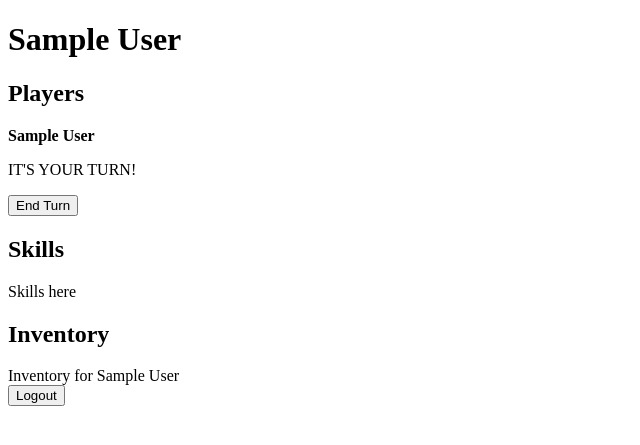
After one commit to erikhuck/role-play-adventure, a Flask app: page / in a window 1280 px wide. The commit adds this page. Shown: the top 445 px of the page, without its empty margins (0-640 px from the left). Run offline with Flask 3, Linux system fonts and the light colour scheme; the visitor is signed in with stand-in values (Sample User, id 1); some libraries are stand-ins or nearby versions.

Commit message:
Enables turn taking and provides a home screen for each player

```diff
--- a/app.py
+++ b/app.py
@@ -1,5 +1,6 @@
 from flask import Flask
-from models import db
+from lib.database import db
+from lib.socket import socketio
 from routes.auth import auth_bp
 from routes.main import main_bp
 
@@ -8,7 +9,7 @@ app = Flask(__name__)
 app.secret_key = 'supersecretkey'
 app.config['SQLALCHEMY_DATABASE_URI'] = 'sqlite:///data.db'
 app.config['SQLALCHEMY_TRACK_MODIFICATIONS'] = False
-
+socketio.init_app(app)
 db.init_app(app)
 
 # Register blueprints
--- /dev/null
+++ b/lib/socket.py
@@ -0,0 +1,3 @@
+from flask_socketio import SocketIO
+
+socketio = SocketIO()
--- /dev/null
+++ b/lib/turns.py
@@ -0,0 +1,24 @@
+from lib.socket import socketio
+
+
+class TurnManager:
+    current_turn = 0
+    player_names = list[str]()
+
+    @classmethod
+    def add_player(cls, player_name: str):
+        if player_name not in cls.player_names:
+            cls.player_names.append(player_name)
+            socketio.emit('reload')
+
+    @classmethod
+    def drop_player(cls, player_name: str):
+        if player_name in cls.player_names:
+            cls.player_names.remove(player_name)
+            cls.current_turn = 0
+            socketio.emit('reload')
+
+    @classmethod
+    def next_turn(cls):
+        cls.current_turn = (cls.current_turn + 1) % len(cls.player_names)
+        socketio.emit('reload')
--- a/routes/__init__.py
+++ b/routes/__init__.py
@@ -1,5 +1,4 @@
 from flask import Blueprint
 
-# Create and export blueprints
 auth_bp = Blueprint('auth', __name__, url_prefix='/auth')
 main_bp = Blueprint('main', __name__)
--- a/routes/main.py
+++ b/routes/main.py
@@ -1,10 +1,21 @@
 from flask import render_template, session, redirect, url_for
+from lib.turns import TurnManager
+from lib.socket import socketio
 from routes import main_bp
 
 
 @main_bp.route('/')
 def home():
     if 'player_name' in session:
-        return render_template('home.html', player_name=session['player_name'])
+        player_name = session['player_name']
+        TurnManager.add_player(player_name)
+        return render_template(
+            'home.html', player_name=player_name, player_names=TurnManager.player_names,
+            current_turn=TurnManager.current_turn)
     else:
         return redirect(url_for('auth.login'))
+
+
+@socketio.on('next_turn')
+def next_turn():
+    TurnManager.next_turn()
--- /dev/null
+++ b/static/websocket.js
@@ -0,0 +1,14 @@
+// noinspection JSUnresolvedReference
+// noinspection JSUnresolvedReference
+const socket = io();
+
+socket.on('reload', function(_) {
+    location.reload();  // Reload the page to reflect the updated turn
+});
+
+const endTurnButton = document.getElementById('end-turn-btn')
+if (endTurnButton) {
+    endTurnButton.onclick = function() {
+        socket.emit('next_turn');
+    }
+}
--- a/templates/home.html
+++ b/templates/home.html
@@ -5,6 +5,15 @@
 </head>
 <body>
     <h1>{{ player_name }}</h1>
+    <h2>Players</h2>
+    {% for player_name in player_names %}
+        {% if loop.index0 == current_turn %} <b>{{ player_name }}</b> {% else %} {{ player_name }} {% endif %}
+    {% endfor %}
+    <div>
+        {% if player_names[current_turn] == player_name %}
+            <p>IT'S YOUR TURN!</p>
+            <button id="end-turn-btn">End Turn</button>
+            </div>
             <h2>Skills</h2>
             <div>
                 {% include 'skills.html' %}
@@ -13,8 +22,14 @@
             <div>
                 {% include 'inventory.html' %}
             </div>
+        {% else %}
+            <p>It's {{ player_names[current_turn] }}'s turn</p>
+        {% endif %}
     <form action="{{ url_for('auth.logout') }}">
         <button type="submit">Logout</button>
     </form>
+    <!--suppress JSUnresolvedLibraryURL -->
+    <script src="https://cdnjs.cloudflare.com/ajax/libs/socket.io/4.0.0/socket.io.js"></script>
+    <script src="{{ url_for('static', filename='websocket.js') }}"></script>
 </body>
 </html>
--- /dev/null
+++ b/templates/inventory.html
@@ -0,0 +1 @@
+Inventory for {{ player_name }}
--- /dev/null
+++ b/templates/skills.html
@@ -0,0 +1 @@
+Skills here
```
Also changed, not shown: routes/auth.py (+5 -2 lines), instance/data.db, lib/__init__.py (added), lib/database.py (renamed from models.py), 1 other file. Lines whose indentation alone changed are shown as unchanged.
